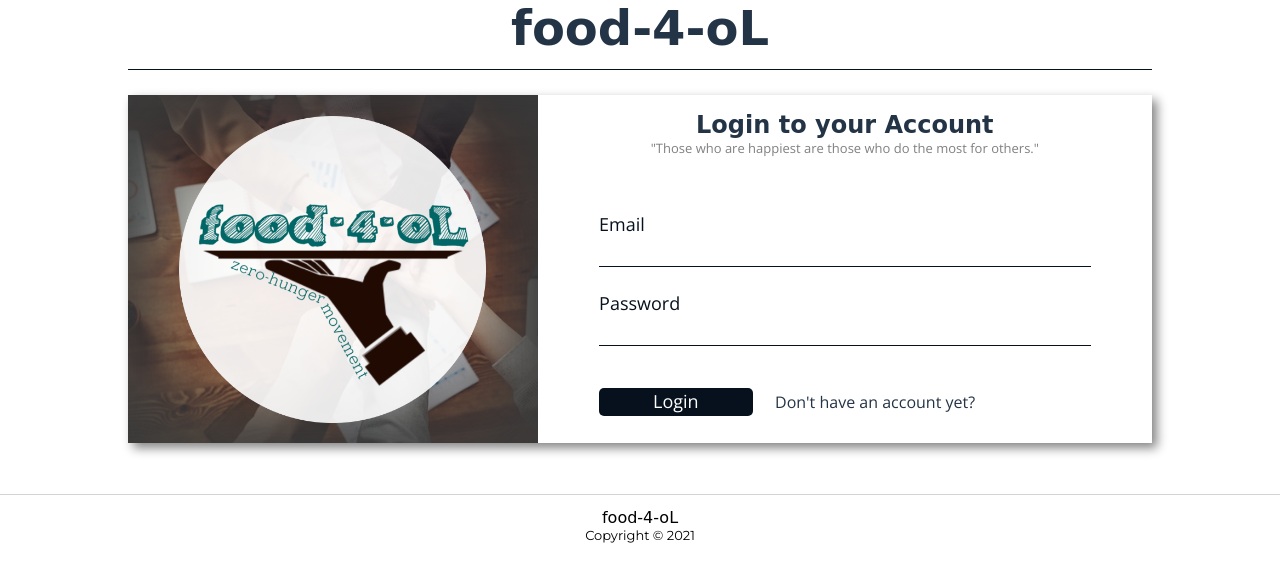
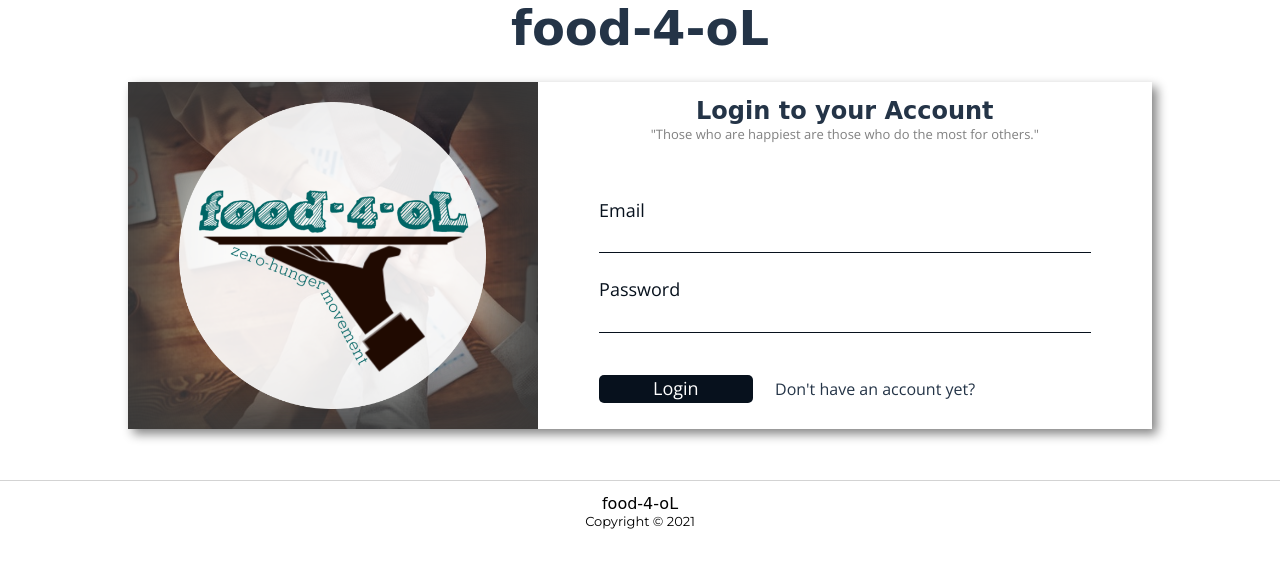
Before and after one commit to kramsuiluj/food-4-oL-HTML, a plain HTML site: page login.html in a window 1280 px wide. Drawn offline with nearby package versions, Linux system fonts and the light colour scheme; a web font is replaced by a local one.

Commit message:
refactored some of code on few files

```diff
--- a/login.html
+++ b/login.html
@@ -10,7 +10,7 @@
 
     <h1 class="su-title"><a href="index.html">food-4-oL</a></h1>
 
-    <hr class="su-hr">
+    <!-- <hr class="su-hr"> -->
 
     <main class="log-main">
 
```
Also changed, not shown: index.html (+1 -3 lines), signup.html (+1 -1 lines).
